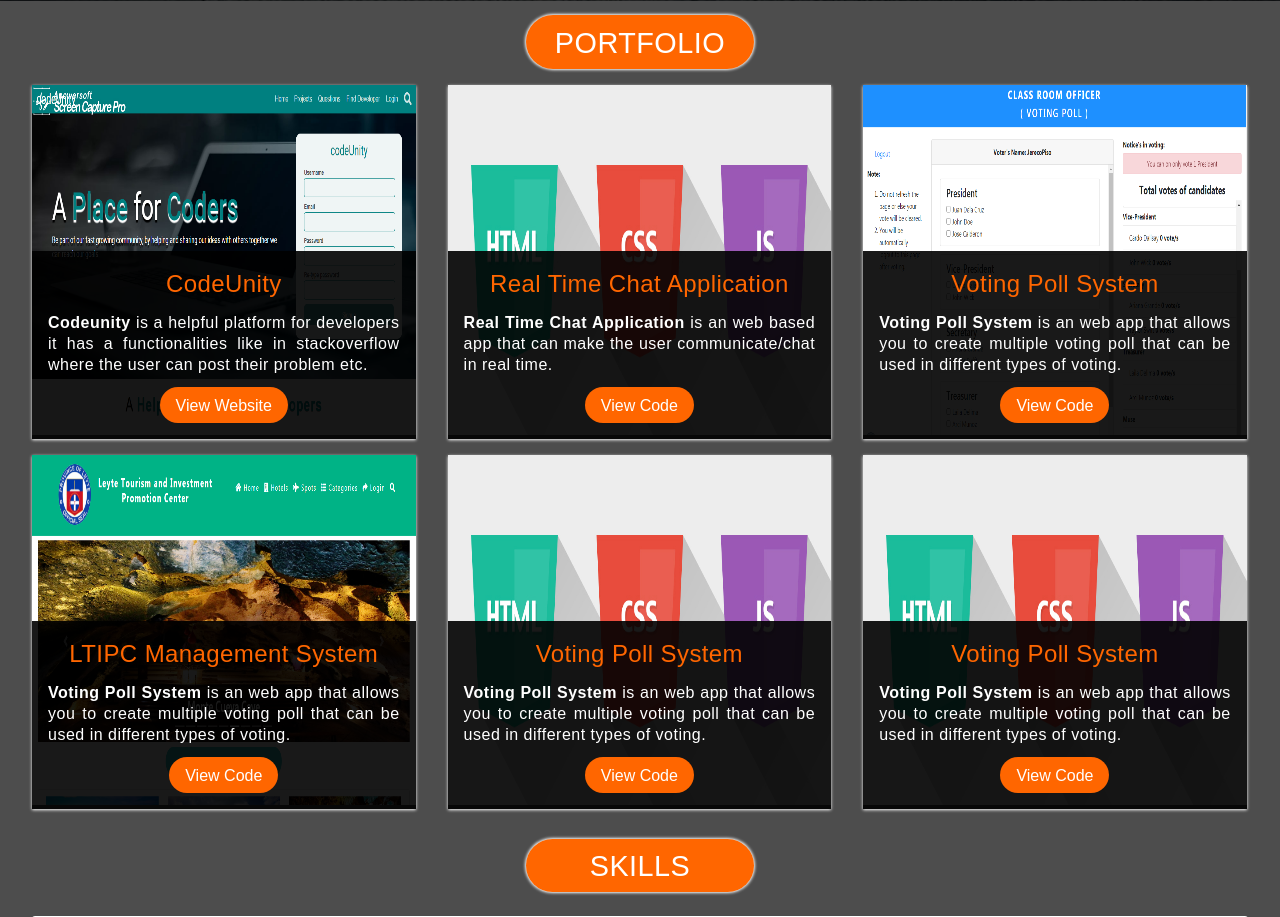
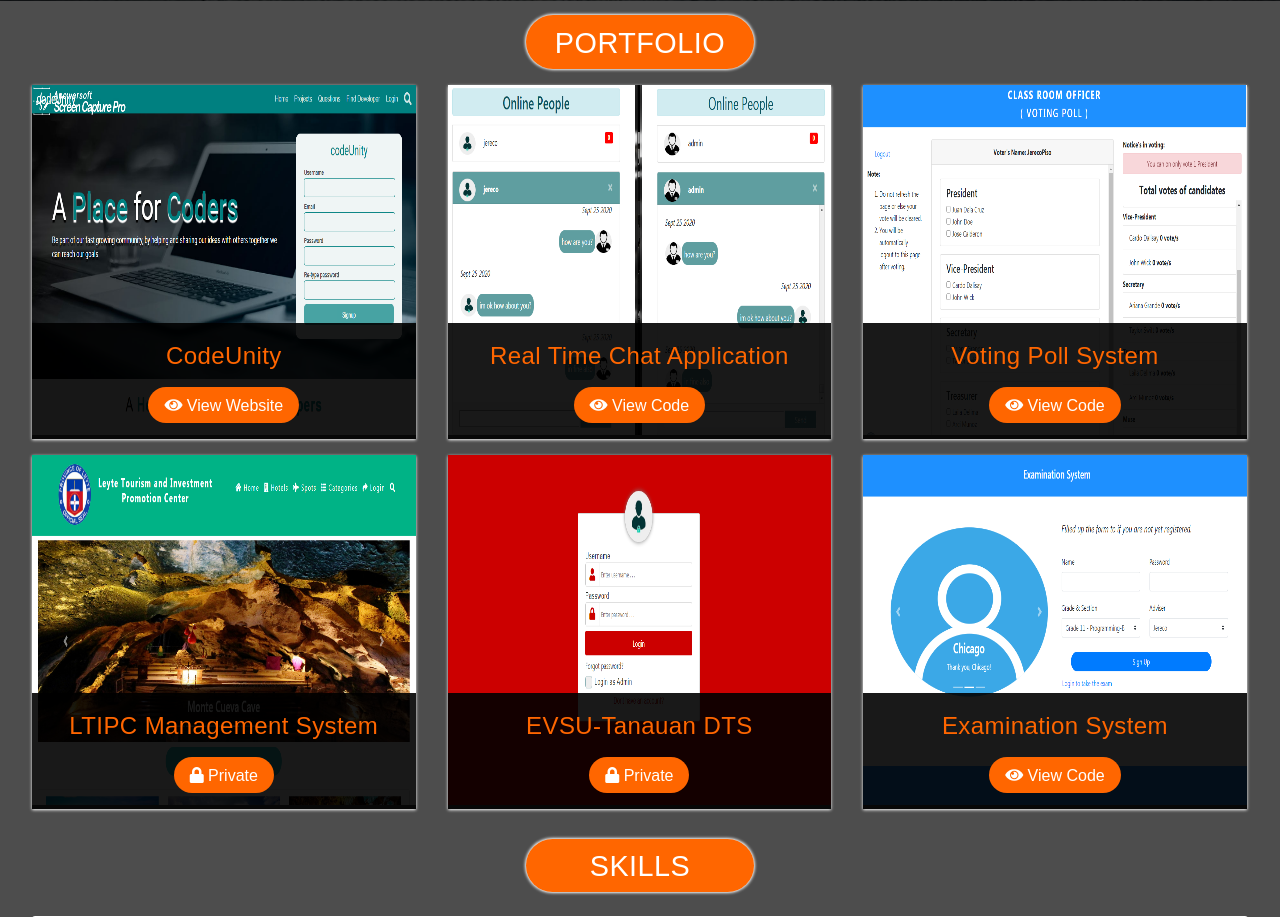
Before and after one commit to JerecoPiso/jerecopiso, a PHP site: page / in a window 1280 px wide. Shown: the part 799-1716 px from the top of the page. Run offline with PHP 8.4, Linux system fonts and the light colour scheme.

Commit message:
add links to portfolios

```diff
--- a/index.php
+++ b/index.php
@@ -50,19 +50,19 @@
                     <img src="assets/images/codeunity.png" alt="">
                     <div class="card-content">
                         <p class="app-name">CodeUnity</p>
-                        <p class="app-desc"> <b>Codeunity</b>  is a helpful platform for developers it has a functionalities like in stackoverflow where the user can post their problem etc.</p>
-                        <p class="view-app">  <a href="" >View Website</a></p>
+                        <!-- <p class="app-desc"> <b>Codeunity</b>  is a helpful platform for developers it has a functionalities like in stackoverflow where the user can post their problem etc.</p> -->
+                        <p class="view-app">  <a href="https://codeunity.herokuapp.com/" > <span class="fa fa-eye"></span> View Website</a></p>
 
                     </div>
                 </div>
             </div>
             <div class="flex-item">
                 <div class="card mr-1 ml-1">
-                    <img src="assets/images/front-end.jpg" alt="">
+                    <img src="assets/images/chatapp.png" alt="">
                     <div class="card-content">
                         <p class="app-name">Real Time Chat Application</p>
-                        <p class="app-desc"> <b>Real Time Chat Application</b>  is an web based app that can make the user communicate/chat in real time.</p>
-                        <p class="view-app">  <a href="" >View Code</a></p>
+                        <!-- <p class="app-desc"> <b>Real Time Chat Application</b>  is an web based app that can make the user communicate/chat in real time.</p> -->
+                        <p class="view-app">  <a href="https://github.com/JerecoPiso/chat_app" > <span class="fa fa-eye"></span> View Code</a></p>
                     </div>
                 </div>
             </div>
@@ -71,8 +71,8 @@
                     <img src="assets/images/voting.png" alt="">
                     <div class="card-content">
                         <p class="app-name">Voting Poll System</p>
-                        <p class="app-desc"><b>Voting Poll System</b> is an web app that allows you to create multiple voting poll that can be used in different types of voting.</p>
-                        <p class="view-app">  <a href="" >View Code</a></p>
+                        <!-- <p class="app-desc"><b>Voting Poll System</b> is an web app that allows you to create multiple voting poll that can be used in different types of voting.</p> -->
+                        <p class="view-app">  <a href="https://github.com/JerecoPiso/voting_poll" ><span class="fa fa-eye"></span> View Code</a></p>
                     </div>
                 </div>
             </div>
@@ -80,29 +80,30 @@
                 <div class="card mr-1 ml-1">
                     <img src="assets/images/ltipc.png" alt="">
                     <div class="card-content">
-                        <p class="app-name">LTIPC Management System</p>
-                        <p class="app-desc"><b>Voting Poll System</b> is an web app that allows you to create multiple voting poll that can be used in different types of voting.</p>
-                        <p class="view-app">  <a href="" >View Code</a></p>
+                        <p class="app-name">LTIPC Management System  </p>
+                        <!-- <p class="app-desc"><b>LTIPC Management System</b> is now being used in the main office of Leyte Tourism Investment & Promotion Center.</p> -->
+                        <p class="view-app">  <a href="" > <span class="fa fa-lock"></span> Private</a></p>
+                    </div>
+                </div>
+            </div>
+
+            <div class="flex-item" >
+                <div class="card mr-1 ml-1">
+                    <img src="assets/images/dts.png" alt="">
+                    <div class="card-content">
+                        <p class="app-name">EVSU-Tanauan DTS</p>
+                        <!-- <p class="app-desc"><b>EVSU-Tanauan Document Tracking System</b> .</p> -->
+                        <p class="view-app">  <a href="" > <span class="fa fa-lock"></span> Private</a></p>
                     </div>
                 </div>
             </div>
             <div class="flex-item" >
                 <div class="card mr-1 ml-1">
-                    <img src="assets/images/front-end.jpg" alt="">
+                    <img src="assets/images/exam.png" alt="">
                     <div class="card-content">
-                        <p class="app-name">Voting Poll System</p>
-                        <p class="app-desc"><b>Voting Poll System</b> is an web app that allows you to create multiple voting poll that can be used in different types of voting.</p>
-                        <p class="view-app">  <a href="" >View Code</a></p>
-                    </div>
-                </div>
-            </div>
-            <div class="flex-item" >
-                <div class="card mr-1 ml-1">
-                    <img src="assets/images/front-end.jpg" alt="">
-                    <div class="card-content">
-                        <p class="app-name">Voting Poll System</p>
-                        <p class="app-desc"><b>Voting Poll System</b> is an web app that allows you to create multiple voting poll that can be used in different types of voting.</p>
-                        <p class="view-app">  <a href="" >View Code</a></p>
+                        <p class="app-name">Examination System</p>
+                        <!-- <p class="app-desc"><b>EVSU-Tanauan Document Tracking System</b> .</p> -->
+                        <p class="view-app">  <a href="https://github.com/JerecoPiso/exam" > <span class="fa fa-eye"></span> View Code</a></p>
                     </div>
                 </div>
             </div>
```
Also changed, not shown: assets/images/chatapp.png (added), assets/images/dts.png (added), assets/images/exam.png, assets/images/node2.png (deleted), assets/images/node3.png (deleted), assets/images/node4.png (deleted), assets/images/node5.png (deleted), assets/images/node6.png (deleted), assets/images/node_chatapp_login.png (deleted), assets/images/screenshot_20211128_231112.png (added), 1 other file.
